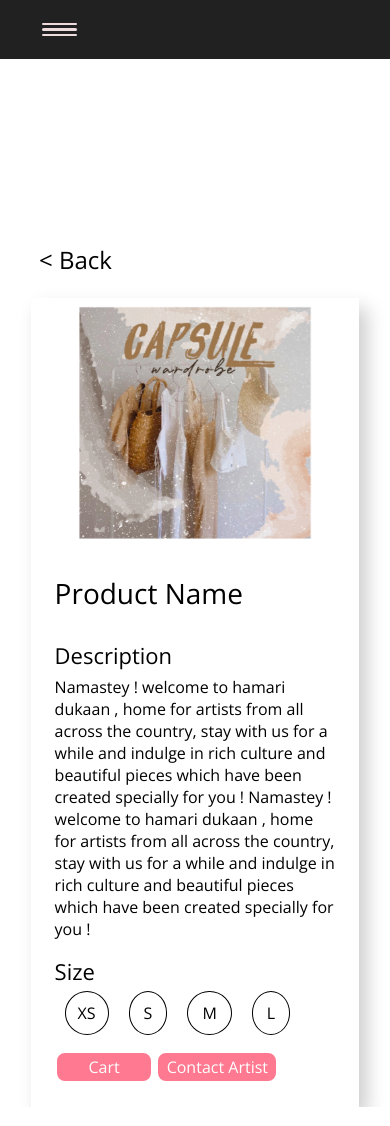
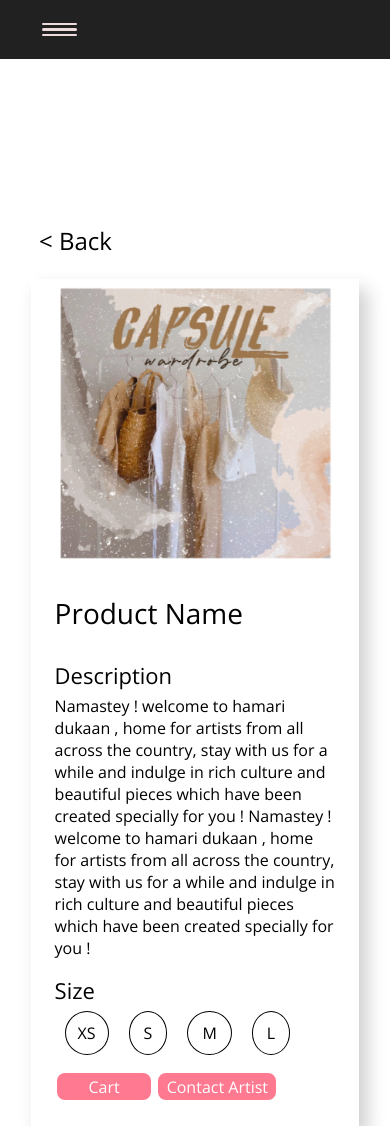
Before and after one commit to ishika1727/ProjectF-category, a plain HTML site: page index.html in a window 390 px wide. Drawn offline with nearby package versions, Linux system fonts and the light colour scheme; a web font is replaced by a local one.

Commit message:
image size changes

```diff
--- a/index.css
+++ b/index.css
@@ -104,8 +104,8 @@ html {
     padding:7px;
 }
 #product-image{
-    max-height: 50vh;
-    max-width: 60vw;
+    max-height: 60vh;
+    max-width: 30vw;
 }
 .product-size{
     display: flex;
@@ -259,6 +259,10 @@ a{
     #main{
         padding-top: 30vh;
     }
+    #product-image{
+        max-width:70vw;
+        min-height: 20vh;
+    }
     .button{
         min-width: 20vw;
         padding:1% 3%;
```
